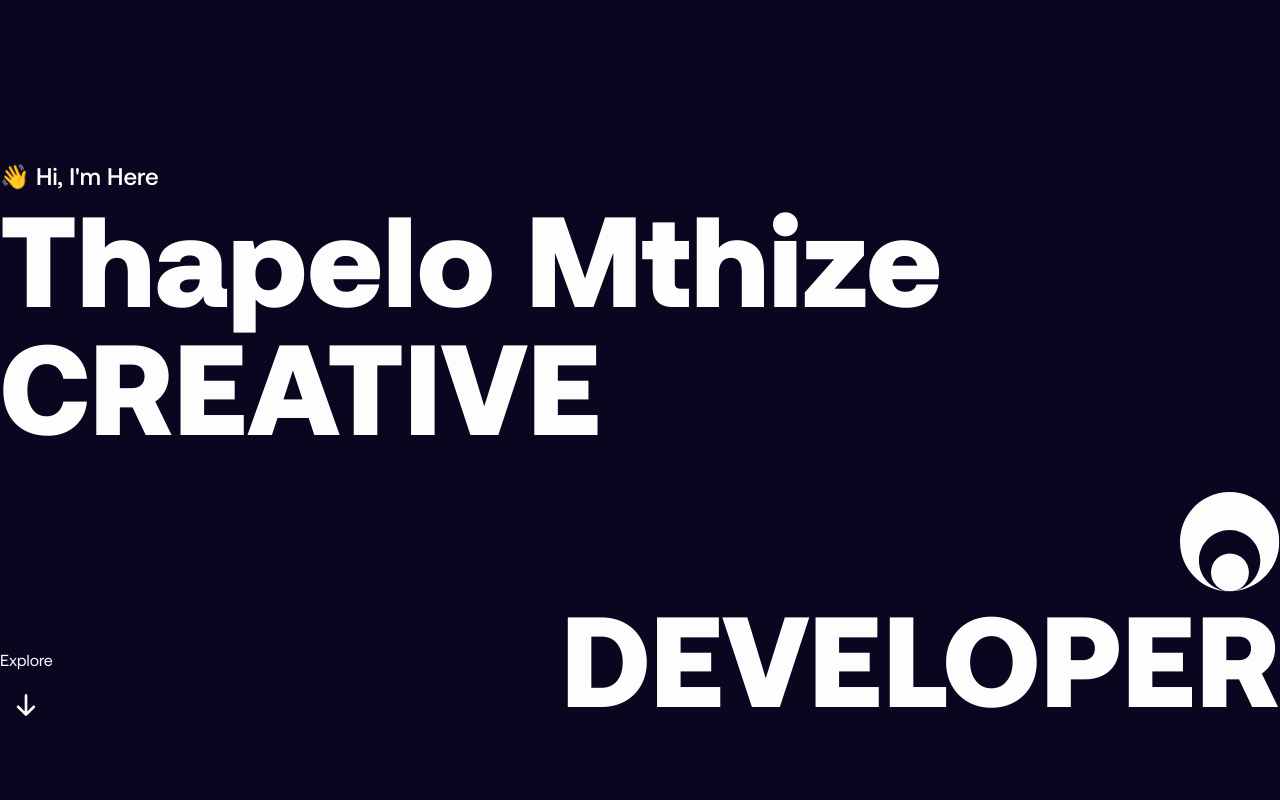
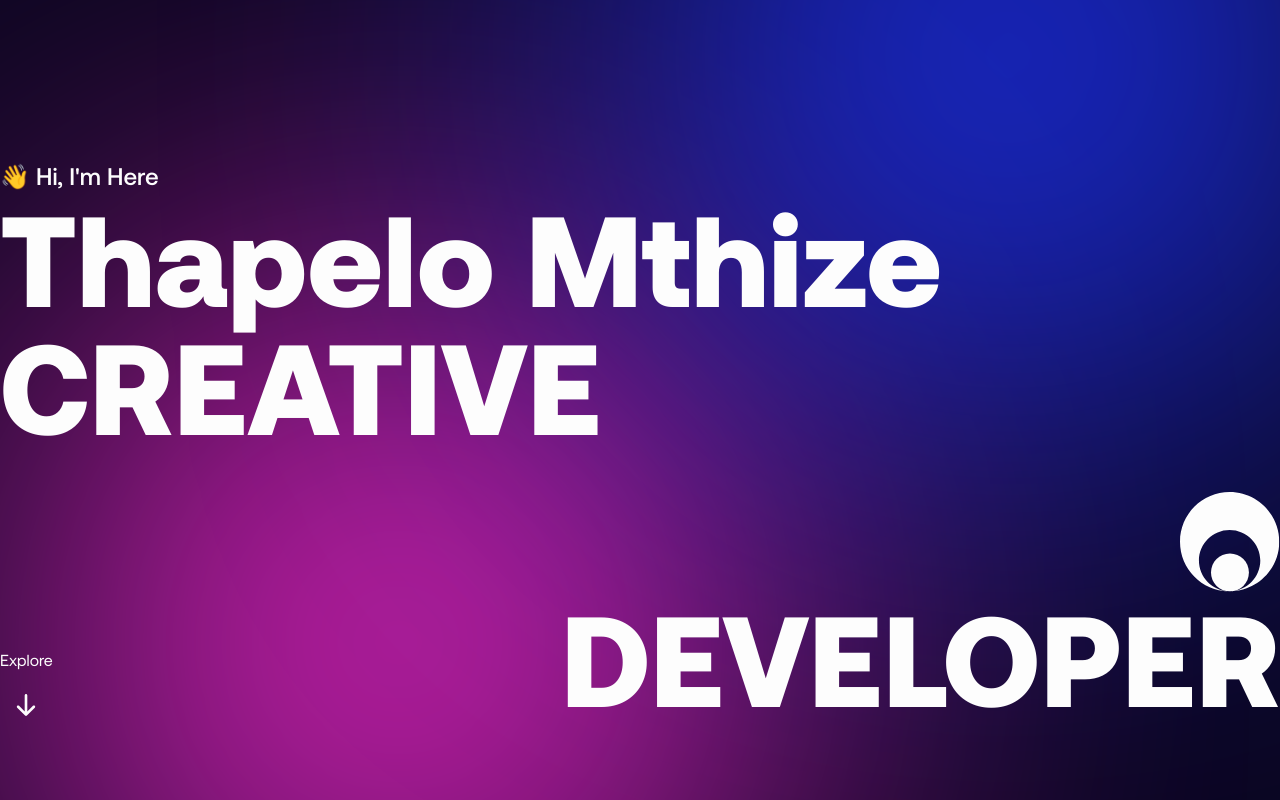
Before and after one commit to Mthize/My-Portfolio-GSAP, a React (Vite) app: page / in a window 1280 px wide. Built offline with nearby package versions, Linux system fonts and the light colour scheme.

Commit message:
Grandient Sphere

```diff
--- /dev/null
+++ b/src/components/GradientSphere.jsx
@@ -0,0 +1,10 @@
+const GradientSphere = ({ sphere1Class, sphere2Class }) => {
+  return (
+    <>
+      <div className={sphere1Class}></div>
+      <div className={sphere2Class}></div>
+    </>
+  );
+};
+
+export default GradientSphere;
--- a/src/sections/Hero.jsx
+++ b/src/sections/Hero.jsx
@@ -1,9 +1,11 @@
+import GradientSphere from "../components/GradientSphere";
+
 const Hero = () => {
   return (
-    <section
-      id="home"
-      className="h-dvh relative text-white-50 px-5 md:p-0"
-    >
+    <section id="home" className="h-dvh relative text-white-50 px-5 md:p-0">
+
+      <GradientSphere sphere1Class={"gradient-sphere sphere-1"} sphere2Class={"gradient-sphere sphere-2"} />
+
       <div className="w-full h-full flex-center">
         <div className="container relative w-full h-full">
           <div className="md:mt-40 mt-20">
@@ -16,11 +18,15 @@ const Hero = () => {
             <div className="flex justify-between items-end">
               <div className="flex flex-col items-center md:gap-5 gap-1">
                 <p className="md:text-base text-xs">Explore</p>
-                <img className="size-7 animate-bounce" src="/images/arrowdown.svg" alt="arrow" />
+                <img
+                  className="size-7 animate-bounce"
+                  src="/images/arrowdown.svg"
+                  alt="arrow"
+                />
               </div>
               <div className="flex flex-col items-end">
                 <img src="/images/shape.svg" alt="shape" />
-                 <h1 className="font-bold md:text-9xl text-5xl">DEVELOPER</h1>
+                <h1 className="font-bold md:text-9xl text-5xl">DEVELOPER</h1>
               </div>
             </div>
           </div>
```
